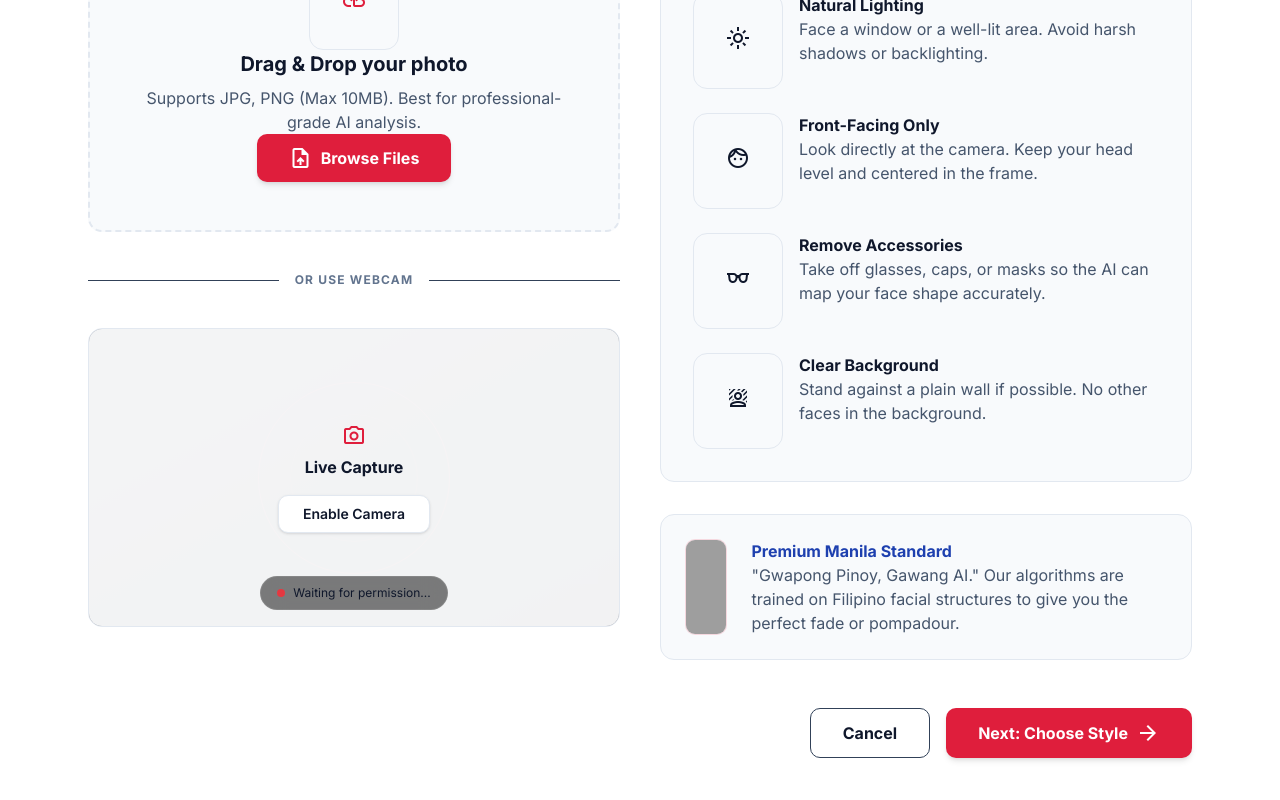
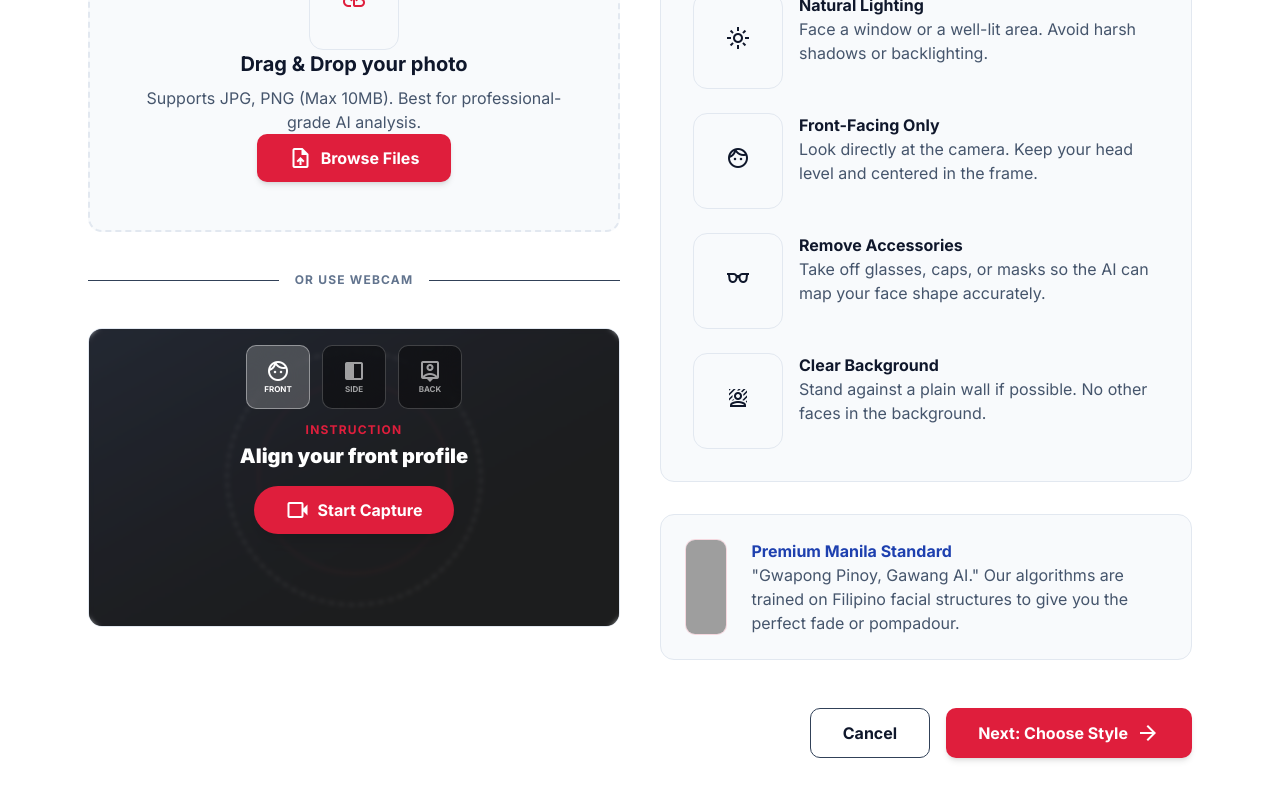
Before and after one commit to rflrydzn/sam-paulo, a Next.js app: page / in a window 1280 px wide. Shown: the part 352-1152 px from the top of the page. Built offline with nearby package versions, Linux system fonts and the light colour scheme; grey boxes are pictures that could not be loaded.

Commit message:
feat: live capture

```diff
--- /dev/null
+++ b/components/live-capture.tsx
@@ -0,0 +1,109 @@
+import { useEffect, useRef, useState } from "react";
+import WebcamCapture, { WebcamCaptureRef } from "./webcam";
+import { useAppContext } from "@/lib/context";
+
+export default function LiveCapture() {
+  const { image } = useAppContext();
+  const [enabled, setEnabled] = useState(false);
+  const [time, setTime] = useState(10);
+  const [selectedProfile, setSelectedProfile] = useState<
+    "front" | "side" | "back"
+  >("front");
+  const webcamRef = useRef<WebcamCaptureRef>(null);
+
+  const selectedClass = "bg-white/20 border-white/40 text-white";
+
+  const profiles = [
+    { label: "front", icon: "face" },
+    { label: "side", icon: "side_navigation" },
+    { label: "back", icon: "person_pin" },
+  ];
+
+  const profileOrder: ("front" | "side" | "back")[] = ["front", "side", "back"];
+
+  useEffect(() => {
+    if (!enabled) return;
+
+    if (time === 0) {
+      webcamRef.current?.capture();
+      setEnabled(false);
+      setTime(10);
+
+      const currentIndex = profileOrder.indexOf(selectedProfile);
+      const nextProfile = profileOrder[currentIndex + 1];
+
+      if (nextProfile) setSelectedProfile(nextProfile);
+    }
+
+    const timer = setInterval(() => setTime((prev) => prev - 1), 1000);
+    return () => clearInterval(timer);
+  }, [time, enabled]);
+
+  return (
+    <div className="relative aspect-video bg-slate-100 rounded-xl overflow-hidden border border-slate-200 group">
+      {enabled ? (
+        <WebcamCapture profile={selectedProfile} ref={webcamRef} />
+      ) : (
+        <>
+          <div className="absolute top-0 left-0 w-full p-4 flex justify-center gap-3 z-30">
+            {profiles.map((p) => {
+              const file = image[p.label as "front" | "side" | "back"];
+              return (
+                <div
+                  key={p.label}
+                  className={`${p.label === selectedProfile ? selectedClass : "bg-black/40 border-white/20 text-white/60 "} w-16 h-16  backdrop-blur-md border rounded-lg flex flex-col items-center justify-center text-[8px] font-bold uppercase`}
+                >
+                  {file ? (
+                    <img src={URL.createObjectURL(file)} className="w-8 h-8" />
+                  ) : (
+                    <>
+                      <span className="material-symbols-outlined text-sm">
+                        {p.icon}
+                      </span>
+                      {p.label}
+                    </>
+                  )}
+                </div>
+              );
+            })}
+          </div>
+          <div className="absolute inset-0 flex items-center justify-center bg-black/40 backdrop-blur-[2px] z-10 transition-colors group-hover:bg-black/30">
+            <div className="text-center text-white">
+              <div className="mb-4">
+                <p className="text-xs font-bold uppercase tracking-widest text-primary mb-1">
+                  Instruction
+                </p>
+                <h4 className="text-xl font-black">
+                  Align your {selectedProfile} profile
+                </h4>
+              </div>
+              <button
+                onClick={() => setEnabled(true)}
+                className="bg-primary text-white px-8 py-3 rounded-full font-bold hover:bg-primary/90 transition-all shadow-lg flex items-center gap-2 mx-auto"
+              >
+                <span className="material-symbols-outlined">videocam</span>
+                Start Capture
+              </button>
+            </div>
+          </div>
+        </>
+      )}
+      <div className="w-full h-full bg-linear-to-br from-slate-900 to-black flex items-center justify-center opacity-80">
+        <div className="w-64 h-64 border-2 border-dashed border-white/20 rounded-full flex items-center justify-center">
+          <div className="w-48 h-48 border border-primary/30 rounded-full animate-pulse"></div>
+        </div>
+      </div>
+      {enabled && (
+        <div className="absolute bottom-4 left-0 w-full px-6 flex justify-between items-center z-20">
+          <div className="bg-black/60 backdrop-blur-md px-3 py-1.5 rounded-full text-[10px] text-white flex items-center gap-2 border border-white/10 font-bold uppercase tracking-tighter">
+            <span className="w-2 h-2 bg-red-500 rounded-full animate-pulse"></span>
+            Capturing in {time}
+          </div>
+          <div className="bg-white/10 backdrop-blur-md p-2 rounded-lg text-white">
+            <span className="material-symbols-outlined text-sm">settings</span>
+          </div>
+        </div>
+      )}
+    </div>
+  );
+}
--- a/components/step1.tsx
+++ b/components/step1.tsx
@@ -4,10 +4,10 @@ import { useAppContext } from "@/lib/context";
 import { useRef, useState } from "react";
 import WebcamCapture from "./webcam";
 import { Button } from "./ui/button";
+import LiveCapture from "./live-capture";
 
 export default function UploadStep() {
   const { image, setStep, setImage } = useAppContext();
-  const [enabled, setEnabled] = useState(false);
   const inputRef = useRef<HTMLInputElement | null>(null);
   const tips = [
     {
@@ -41,12 +41,12 @@ export default function UploadStep() {
     window.scrollTo({ top: 0, behavior: "smooth" });
   };
 
-  const handleUpload = (e: React.ChangeEvent<HTMLInputElement>) => {
-    const selectedFile = e.target.files?.[0];
-    if (!selectedFile) return;
-    setImage(selectedFile);
-    console.log("uploaded", selectedFile);
-  };
+  // const handleUpload = (e: React.ChangeEvent<HTMLInputElement>) => {
+  //   const selectedFile = e.target.files?.[0];
+  //   if (!selectedFile) return;
+  //   setImage(selectedFile);
+  //   console.log("uploaded", selectedFile);
+  // };
 
   return (
     <main className="max-w-6xl mx-auto px-6 py-12">
@@ -66,17 +66,6 @@ export default function UploadStep() {
             onClick={() => inputRef.current?.click()}
             className="group relative flex flex-col items-center justify-center border-2 border-dashed border-slate-200 bg-slate-50 hover:bg-slate-100 hover:border-primary transition-all rounded-xl p-12 text-center cursor-pointer min-h-80"
           >
-            {image ? (
-              <div className="flex flex-col items-center justify-center">
-                <img
-                  src={URL.createObjectURL(image)}
-                  alt="Preview"
-                  className="w-40 h-40 object-cover rounded-lg border"
-                />
-                <p>{image.name}</p>
-              </div>
-            ) : (
-              <>
             <div className="bg-slate-50 border border-slate-200 p-8 rounded-xl">
               <span className="material-symbols-outlined text-primary text-5xl">
                 cloud_upload
@@ -99,14 +88,12 @@ export default function UploadStep() {
               <span className="material-symbols-outlined">upload_file</span>
               Browse Files
             </button>
-              </>
-            )}
           </div>
           <input
             className="hidden "
             type="file"
             ref={inputRef}
-            onChange={handleUpload}
+            // onChange={handleUpload}
           />
           <div className="relative flex items-center py-4">
             <div className="grow border-t border-slate-700"></div>
@@ -115,46 +102,7 @@ export default function UploadStep() {
             </span>
             <div className="grow border-t border-slate-700"></div>
           </div>
-          <div className="relative aspect-video bg-slate-100 rounded-xl overflow-hidden border border-slate-200 group">
-            {enabled ? (
-              <>
-                <WebcamCapture />
-              </>
-            ) : (
-              <>
-                <div className="absolute inset-0 flex items-center justify-center bg-white/90 group-hover:bg-white/80 transition-colors z-10">
-                  <div className="text-center">
-                    <span className="material-symbols-outlined text-primary text-4xl mb-2">
-                      photo_camera
-                    </span>
-                    <p className="font-bold">Live Capture</p>
-                    <button
-                      onClick={() => setEnabled(true)}
-                      className="mt-4 bg-white border border-slate-200 px-6 py-2 rounded-lg font-semibold text-sm hover:border-primary hover:text-primary transition-all shadow-sm"
-                    >
-                      Enable Camera
-                    </button>
-                  </div>
-                </div>
-                <div
-                  className="w-full h-full bg-linear-to-br from-slate-800 to-slate-950 flex items-center justify-center opacity-50"
-                  data-alt="Dark abstract gradient camera preview background"
-                >
-                  <div className="w-48 h-48 border border-primary/40 rounded-full flex items-center justify-center">
-                    <div className="w-32 h-32 border border-primary/20 rounded-full animate-pulse"></div>
-                  </div>
-                </div>
-                <div className="absolute bottom-4 left-1/2 -translate-x-1/2 z-20 w-full px-8 flex justify-center">
-                  <div className="flex gap-4">
-                    <div className="bg-black/50 backdrop-blur-md px-4 py-2 rounded-full text-xs flex items-center gap-2 border border-white/10">
-                      <span className="w-2 h-2 bg-red-500 rounded-full animate-pulse"></span>
-                      Waiting for permission...
-                    </div>
-                  </div>
-                </div>
-              </>
-            )}
-          </div>
+          <LiveCapture />
         </div>
         <div className="space-y-8">
           <div className="bg-slate-50 border border-slate-200 p-8 rounded-xl">
--- a/components/webcam.tsx
+++ b/components/webcam.tsx
@@ -1,7 +1,15 @@
 "use client";
 import { useAppContext } from "@/lib/context";
-import { useRef, useCallback } from "react";
+import { useRef, useCallback, forwardRef, useImperativeHandle } from "react";
 import Webcam from "react-webcam";
+
+type Props = {
+  profile: "front" | "side" | "back";
+};
+
+export type WebcamCaptureRef = {
+  capture: () => void;
+};
 
 const videoConstraints = {
   width: 1280,
@@ -9,19 +17,26 @@ const videoConstraints = {
   facingMode: "user",
 };
 
-const WebcamCapture = () => {
+const WebcamCapture = forwardRef<WebcamCaptureRef, Props>(
+  ({ profile }, ref) => {
     const { setImage } = useAppContext();
     const webcamRef = useRef<Webcam | null>(null);
+
     const capture = useCallback(async () => {
       const imageSrc = webcamRef.current?.getScreenshot();
       if (!imageSrc) return;
+
       const blob = await fetch(imageSrc).then((res) => res.blob());
       const file = new File([blob], "webcam-photo.jpg", { type: "image/jpeg" });
-    setImage(file);
-  }, [webcamRef]);
+
+      setImage((prev) => ({ ...prev, [profile]: file }));
+    }, [profile, setImage]);
+
+    useImperativeHandle(ref, () => ({
+      capture,
+    }));
 
     return (
-    <>
       <Webcam
         audio={false}
         height={720}
@@ -30,9 +45,8 @@ const WebcamCapture = () => {
         width={1280}
         videoConstraints={videoConstraints}
       />
-      <button onClick={capture}>Capture photo</button>
-    </>
     );
-};
+  },
+);
 
 export default WebcamCapture;
--- a/lib/context.tsx
+++ b/lib/context.tsx
@@ -5,15 +5,33 @@ import { createContext, useState, useContext } from "react";
 type ContextType = {
   step: number;
   setStep: React.Dispatch<React.SetStateAction<1 | 2 | 3>>;
-  image: File | undefined;
-  setImage: React.Dispatch<React.SetStateAction<File | undefined>>;
+  image: {
+    front: File | null;
+    side: File | null;
+    back: File | null;
+  };
+  setImage: React.Dispatch<
+    React.SetStateAction<{
+      front: File | null;
+      side: File | null;
+      back: File | null;
+    }>
+  >;
 };
 
 export const AppContext = createContext<ContextType | undefined>(undefined);
 
 export function AppProvider({ children }: { children: React.ReactNode }) {
   const [step, setStep] = useState<1 | 2 | 3>(1);
-  const [image, setImage] = useState<File | undefined>(undefined);
+  const [image, setImage] = useState<{
+    front: File | null;
+    side: File | null;
+    back: File | null;
+  }>({
+    front: null,
+    side: null,
+    back: null,
+  });
   return (
     <AppContext.Provider value={{ step, setStep, image, setImage }}>
       {children}
```
Lines whose indentation alone changed are shown as unchanged.
